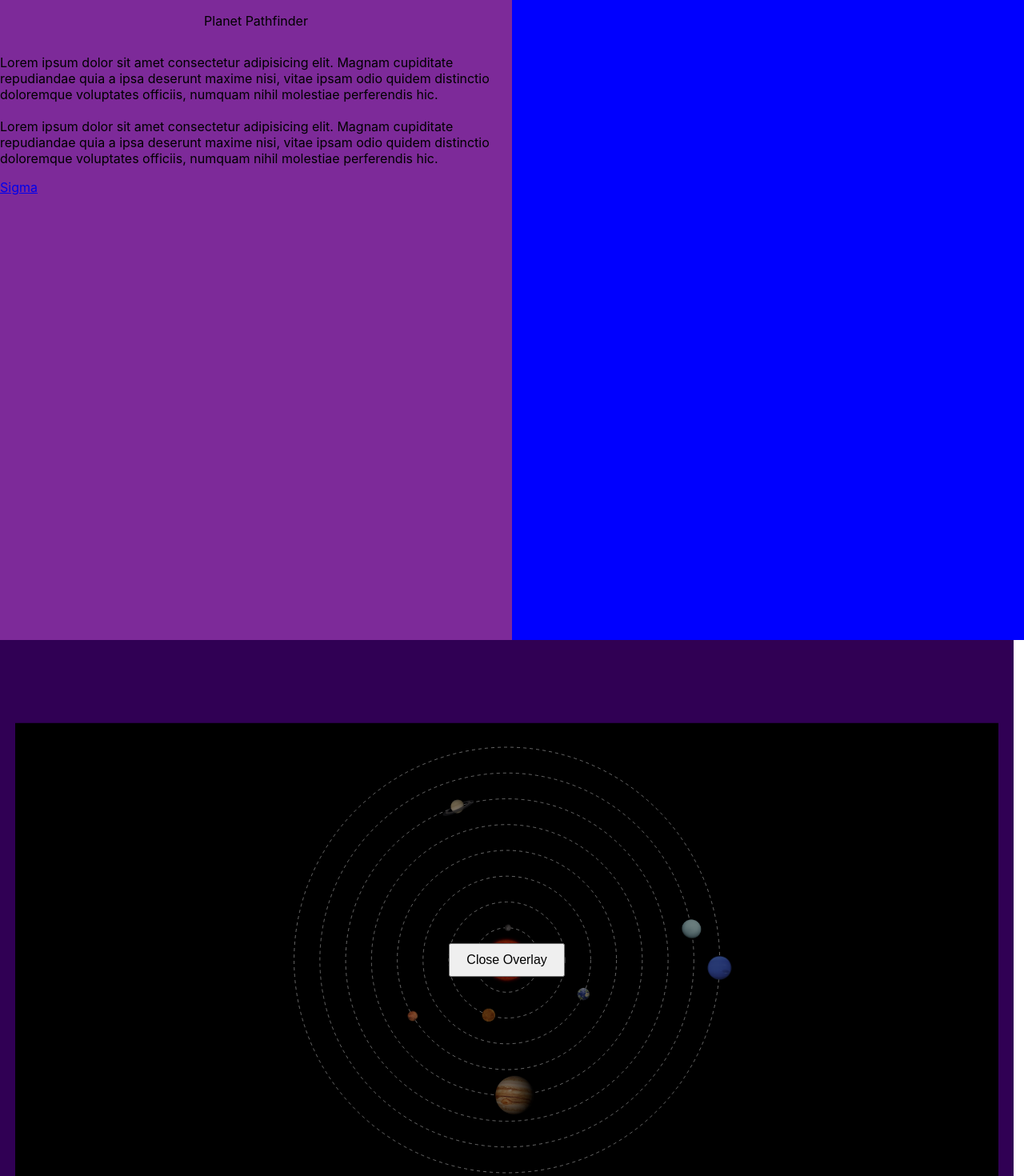
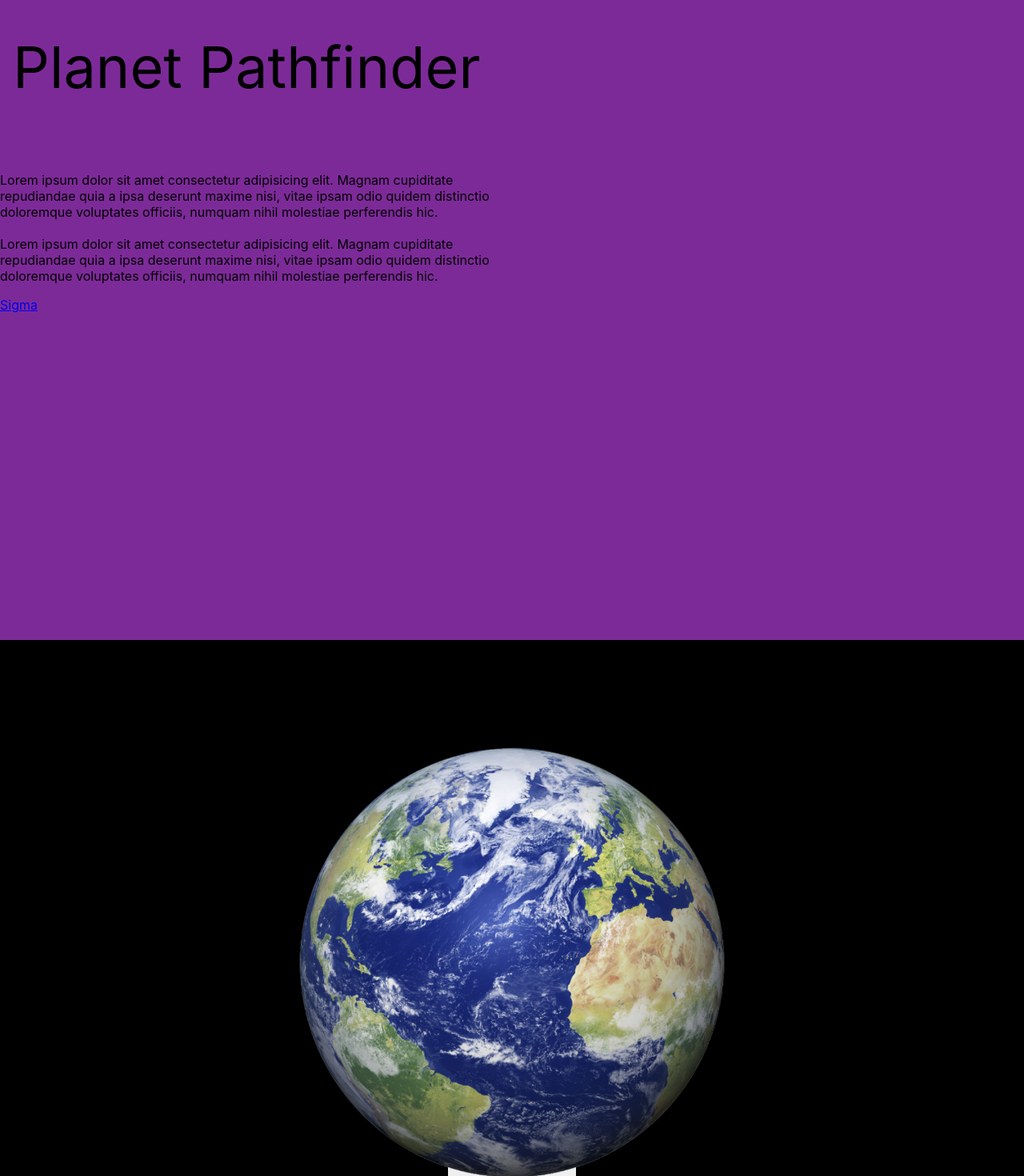
Before and after one commit to TheSigmaSociety/PlanetPathfinder, a React (Create React App) app in the folder planetpathfinder/: page / in a window 1280 px wide. Shown: the top 1470 px of the page at 80% size. Built offline with nearby package versions, Linux system fonts and the light colour scheme.

Commit message:
added more stuff to the overlay
Co-authored-by: Tejas Panja <SanixWheee@users.noreply.github.com>

```diff
--- a/planetpathfinder/src/App.js
+++ b/planetpathfinder/src/App.js
@@ -39,6 +39,7 @@ const SolarSystem = () => {
   const [planets, setPlanets] = useState(initialPlanets);
   const [loading, setLoading] = useState(false);
   const [overlayVisible, setOverlayVisible] = useState(true);
+  const [overlayTransition, setOverlayTransition] = useState(false);
   const [planetTransition, setPlanetTransition] = useState(false);
 
   useEffect(() => {
@@ -80,7 +81,8 @@ const SolarSystem = () => {
     <div className="parent-container">
       {overlayVisible && (
         <div className="fullscreen-overlay">
-          <button onClick={handleCloseOverlay}>Close Overlay</button>
+          <button onClick={handleCloseOverlay}>Calculate!</button>
+          <img src="earth.png"></img>
         </div>
       )}
       <div className="solar-system-container">
@@ -126,6 +128,10 @@ const SolarSystem = () => {
   );
 };
 
+//BELOW IS ALL THE CODE FOR THE MAIN SECTION ====================================================================================
+//BELOW IS ALL THE CODE FOR THE MAIN SECTION ====================================================================================
+//BELOW IS ALL THE CODE FOR THE MAIN SECTION ====================================================================================
+
 const MainPage = ({ loaded = true }) => {
   if (loaded) {
     return (
@@ -149,8 +155,8 @@ const MainPage = ({ loaded = true }) => {
           </div>
         </div>
         <div className = "leftDiv">
-          <div className = "titleDiv h-24 flex justify-center items-center">
-            <p className = "text-7xl p-6 pl-8 text-white">Planet Pathfinder</p>
+          <div className = "titleDiv">
+            <p className = "title">Planet Pathfinder</p>
           </div>
           <div className = "flex mt-20 w-1/3 pl-24">
             <p className = "text-xl text-white">
@@ -175,6 +181,8 @@ const MainPage = ({ loaded = true }) => {
 };
 
 
+//THE APP ITSELF
+
 const App = () => {
   return (
     <div className = "classContainer">
--- a/planetpathfinder/src/app.css
+++ b/planetpathfinder/src/app.css
@@ -1,3 +1,5 @@
+/*Solar system stuff*/
+
 @keyframes orbit {
   0% {
     transform: rotate(0deg);
@@ -54,16 +56,17 @@
 .classContainer {
   display: flex;
   flex-direction: column;
+  overflow: hidden;
 }
 
 .parent-container {
   display: flex;
   justify-content: center;
   align-items: center;
-  width: 99vw;
+  width: 100vw;
   height: 100vh;
   position: relative;
-  animation: animated-box 30s infinite; /* Apply the animated background color */
+  animation: animated-box 30s infinite;
 }
 
 .solar-system-container {
@@ -100,17 +103,41 @@
   left: 0;
   width: 100%;
   height: 100%;
-  background-color: rgba(0, 0, 0, 0.5);
+  background-color: rgb(0, 0, 0);
   display: flex;
   justify-content: center;
   align-items: center;
-  z-index: 2; /* Ensure overlay is above other elements */
+  z-index: 2;
+
 }
+
 
 .fullscreen-overlay button {
   padding: 10px 20px;
-  font-size: 16px;
+  font-size: 24px;
   cursor: pointer;
+  position:absolute;
+  display:flex;
+  margin-top:40%;
+  border-radius:5px;
+  border:none;
+  width:10rem;
+  height:3rem;
+  justify-content: center;
+  align-items:center;
+  transition:0.5s, background-color 0.5s;
+}
+
+.fullscreen-overlay button:hover {
+  background-color: #575757;
+  width:11rem;
+}
+
+.fullscreen-overlay img{
+  position:absolute;
+  display:flex;
+  width: 35rem;
+  height: 35rem;
 }
 
 .planet-transition {
@@ -121,7 +148,7 @@
 .mainDiv {
   display: flex;
   flex-direction: column;
-  width: 98vw;
+  width: 100vw;
   height: 100vh;
   background: #7d2a99;
 }
@@ -134,7 +161,6 @@
   right: 0;
   width: 50%;
   height: 100%;
-  background: blue;
 }
 
 .leftDiv {
@@ -147,40 +173,12 @@
 
 .titleDiv {
   display: flex;
-  justify-content: center;
   align-items: center;
+  margin-top: -2rem;
 }
 
-/* Main Page */
-.mainDiv {
-  display: flex;
-  flex-direction: column;
-  width: 98vw;
-  height: 100vh;
-  background: #7d2a99;
+.title {
+  font-size: 4.5rem;
+  padding-left: 1rem;
+  font: white;
 }
-
-.rightDiv {
-  position: absolute;
-  display: flex;
-  justify-items: center;
-  align-items: center;
-  right: 0;
-  width: 50%;
-  height: 100%;
-  background: blue;
-}
-
-.leftDiv {
-  position: absolute;
-  display: flex;
-  flex-direction: column;
-  width: 50%;
-  height: 100%;
-}
-
-.titleDiv {
-  display: flex;
-  justify-content: center;
-  align-items: center;
-}
```
